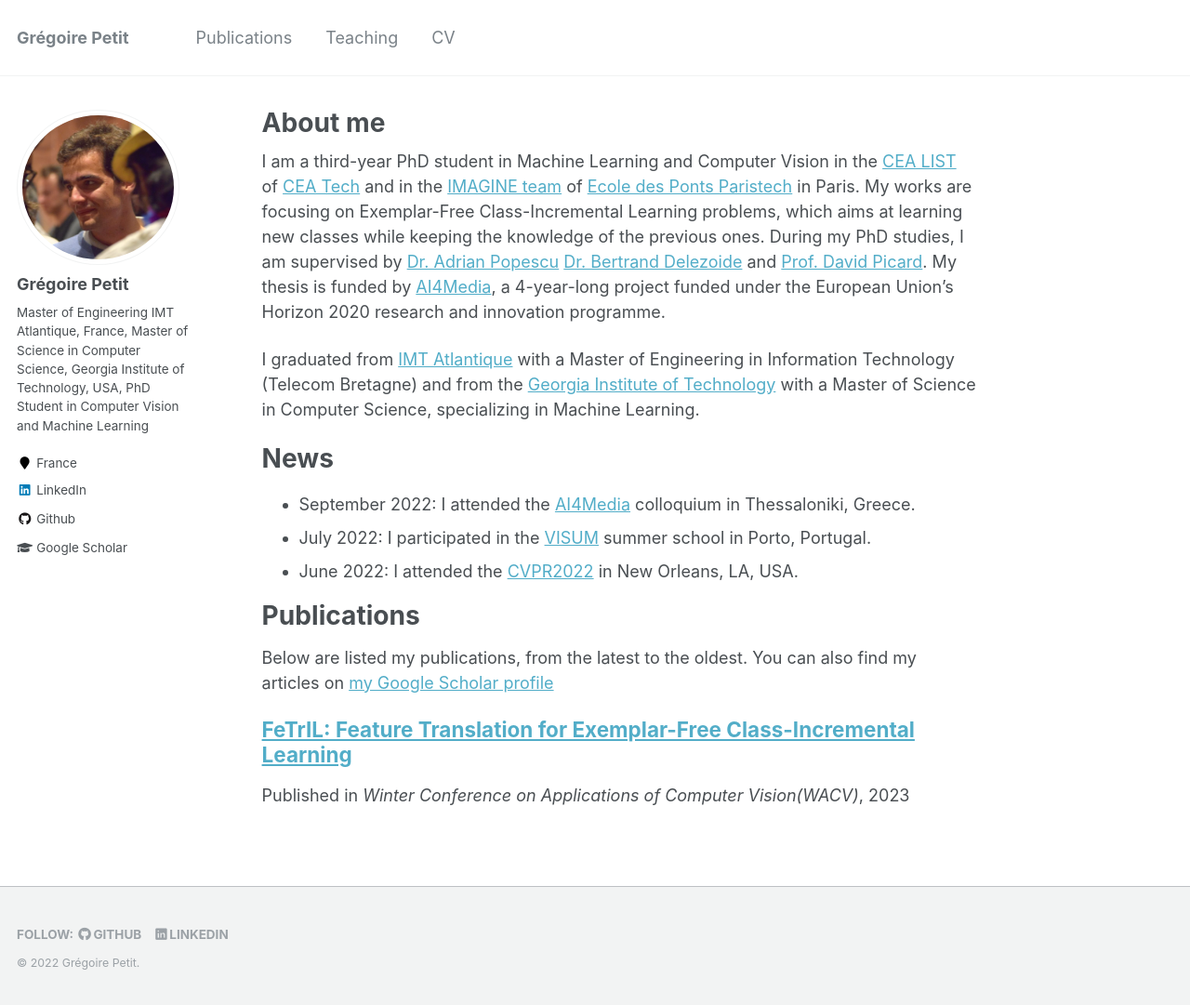
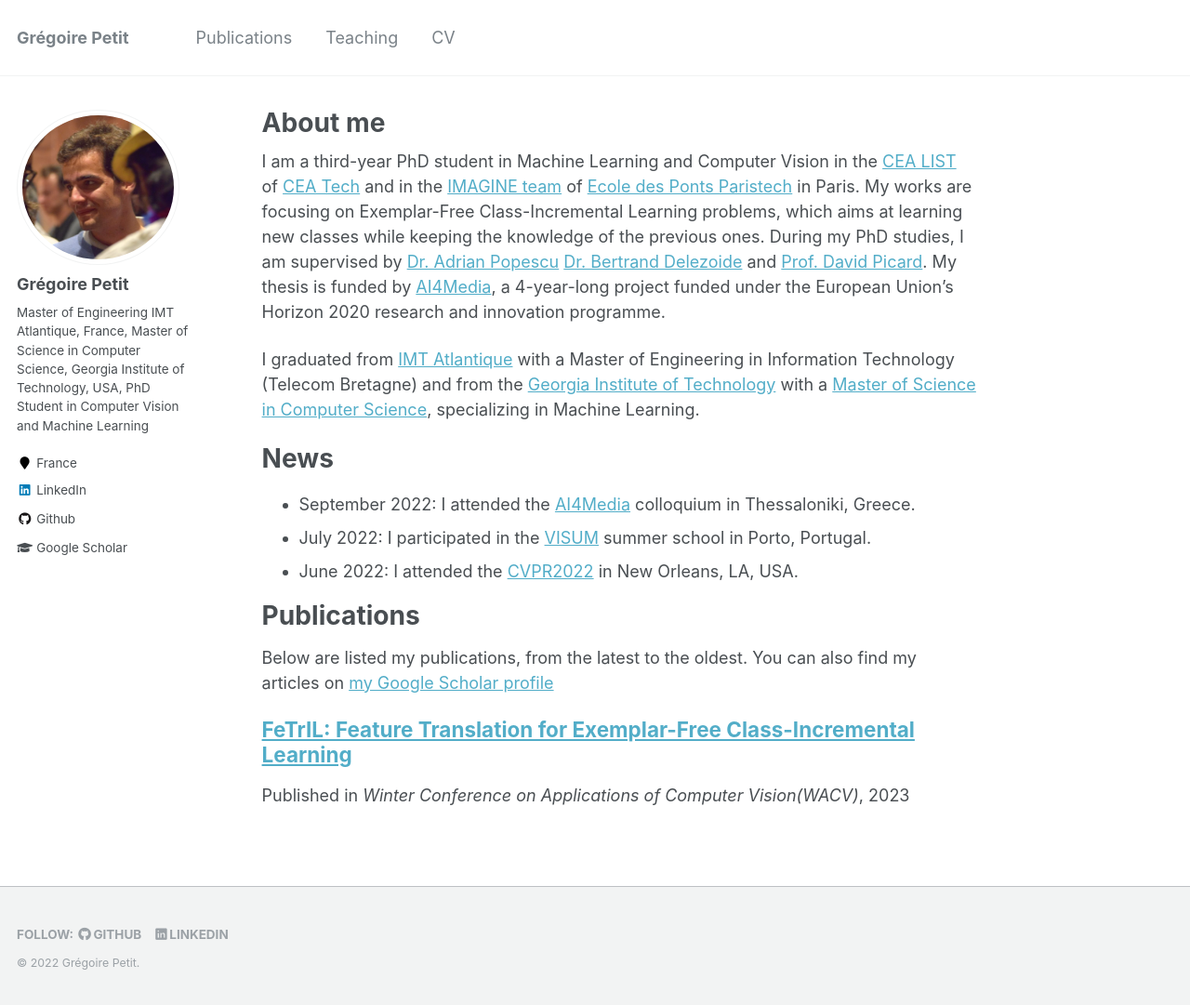
Before and after one commit to GregoirePetit/gregoirepetit.github.io, a Jekyll site: the page built from _pages/about.md, in a window 1280 px wide and 1081 px high. Shown: the whole window at 93% size. Built offline with Jekyll 4.4.1, drawn with Linux system fonts in a browser that asks for light colours; some of the changed lines change nothing that is shown.

Commit message:
init site

```diff
--- a/_pages/about.md
+++ b/_pages/about.md
@@ -15,7 +15,7 @@
 I am a third-year PhD student in Machine Learning and Computer Vision in the [CEA LIST](https://list.cea.fr) of [CEA Tech](https://www.cea-tech.fr) and in the [IMAGINE team](http://imagine.enpc.fr/) of [Ecole des Ponts Paristech](http://www.enpc.fr/) in Paris. My works are focusing on Exemplar-Free Class-Incremental Learning problems, which aims at learning new classes while keeping the knowledge of the previous ones. During my PhD studies, I am supervised by [Dr. Adrian Popescu](https://scholar.google.com/citations?user=fjsa2GYAAAAJ) [Dr. Bertrand Delezoide](https://scholar.google.fr/citations?user=IZczNpUAAAAJ) and [Prof. David Picard](https://davidpicard.github.io).
 My thesis is funded by [AI4Media](https://www.ai4media.eu/), a 4-year-long project funded under the European Union’s Horizon 2020 research and innovation programme.
 
-I graduated from [IMT Atlantique](https://www.imt-atlantique.fr/en) with a Master of Engineering in Information Technology (Telecom Bretagne) and from the [Georgia Institute of Technology](https://www.gatech.edu/) with a Master of Science in Computer Science, specializing in Machine Learning.
+I graduated from [IMT Atlantique](https://www.imt-atlantique.fr/en) with a Master of Engineering in Information Technology (Telecom Bretagne) and from the [Georgia Institute of Technology](https://www.gatech.edu/) with a [Master of Science in Computer Science](https://catalog.gatech.edu/programs/computer-science-ms/), specializing in Machine Learning.
 
 News
 ======
```
